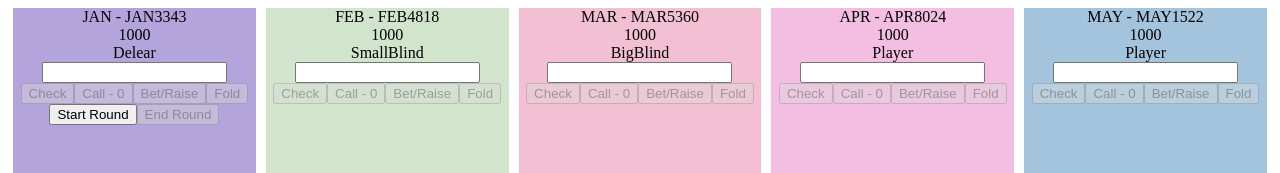
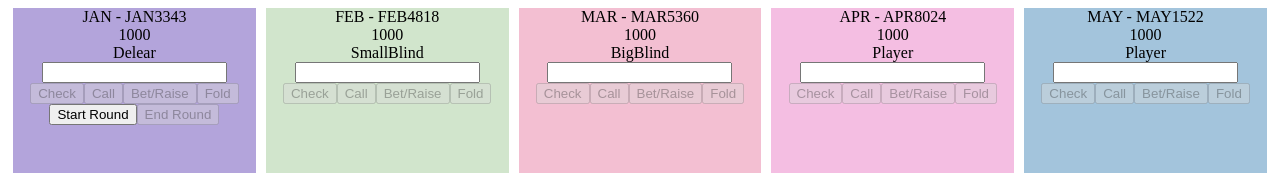
Before and after one commit to kewo22/ang-k-poker, an Angular app: page / in a window 1280 px wide. Shown: the top 173 px of the page. Built offline with nearby package versions, Linux system fonts and the light colour scheme.

Commit message:
2 files modified

```diff
--- a/src/app/Player.class.ts
+++ b/src/app/Player.class.ts
@@ -8,6 +8,10 @@ export class Player {
 
   private playerCallAmount: number = 0;
   private playerSpentAmount: number = 0;
+
+  private isCallBtnDisabled: boolean = false;
+  private isCheckRaisBtnDisabled: boolean = false;
+  private isFoldBtnDisabled: boolean = false;
 
   constructor(_name: string, _cb: number, _co: string) {
     this.id = _name + (Math.random() * 10000).toFixed().toString();
--- a/src/app/app.component.html
+++ b/src/app/app.component.html
@@ -9,9 +9,9 @@
 		<br>
 		<input #amountInput>
 		<br>
-		<button [disabled]="!game.getRoundStarted() || game.getCurrentPlayer().id != player.id || isCheckDisabled" (click)="onCheckClick(player)">Check</button>
-		<button [disabled]="!game.getRoundStarted() || game.getCurrentPlayer().id != player.id" >
-      Call<span *ngIf="true"> - {{player.getPlayerCallAmount()}} </span>
+		<button [disabled]="!game.getRoundStarted() || game.getCurrentPlayer().id != player.id" (click)="onCheckClick(player)">Check</button>
+		<button [disabled]="!game.getRoundStarted() || game.getCurrentPlayer().id != player.id" (click)="onCallClick(player.getPlayerCallAmount())">
+      Call<span *ngIf="player.getPlayerCallAmount()"> - {{player.getPlayerCallAmount()}} </span>
     </button>
 		<button [disabled]="!game.getRoundStarted() || game.getCurrentPlayer().id != player.id" (click)="onRaiseClick(amountInput)">Bet/Raise</button>
 		<button [disabled]="!game.getRoundStarted() || game.getCurrentPlayer().id != player.id">Fold</button>
```
